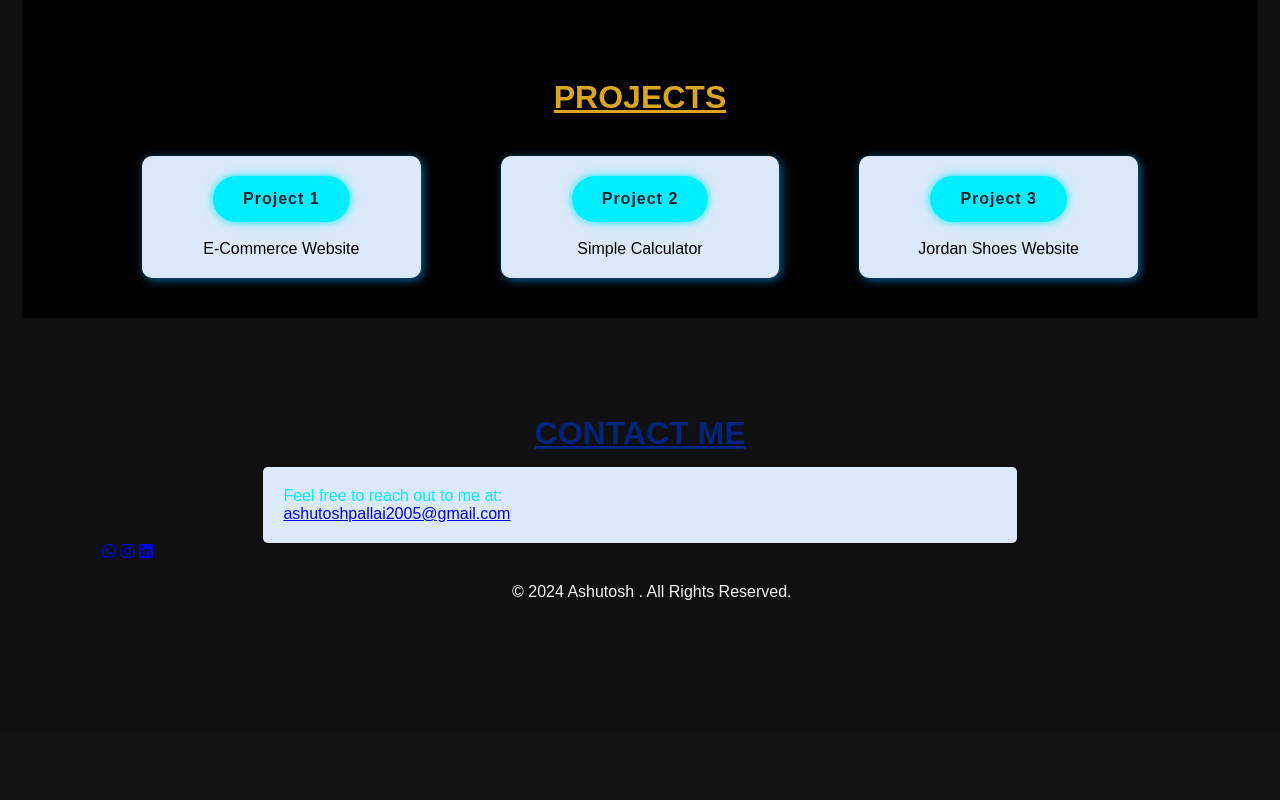
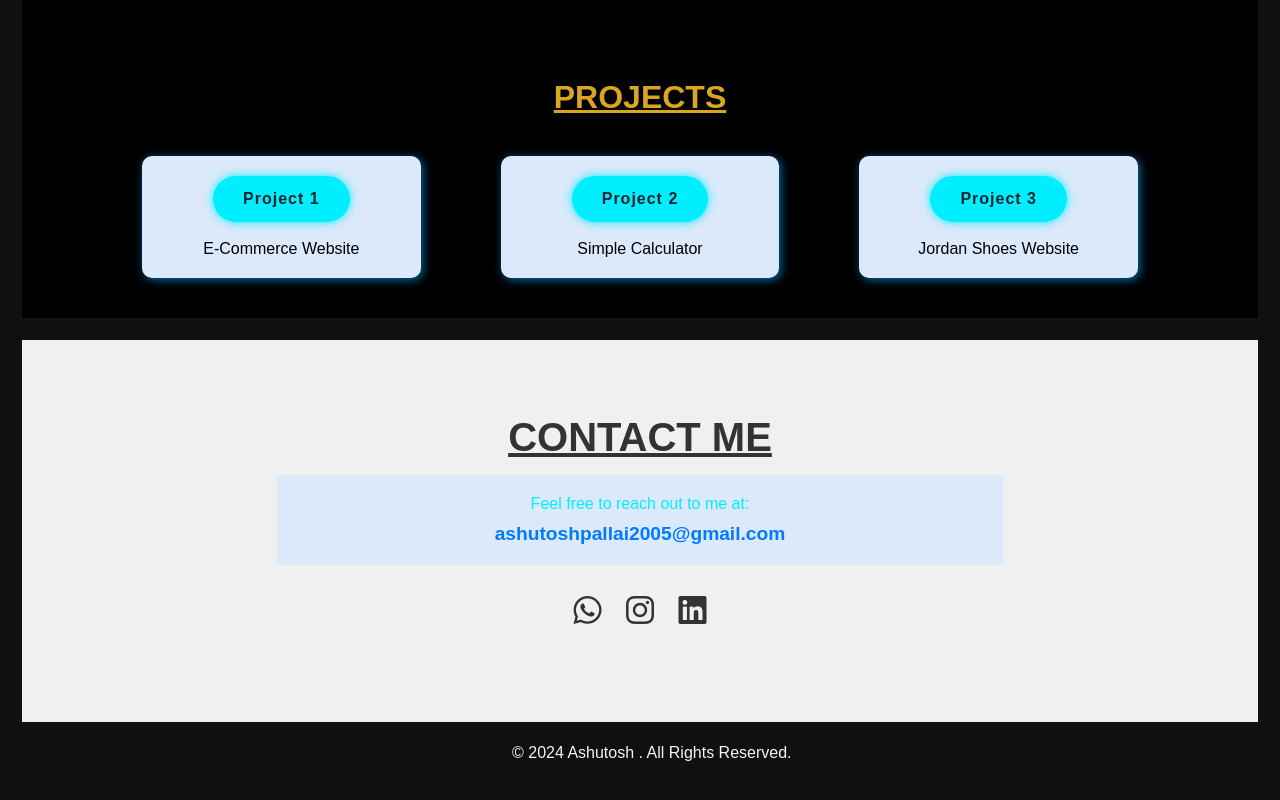
Before and after one commit to ashutoshpallai/Code-Soft, a plain HTML site: page Portfolio Web/index.html in a window 1280 px wide. Shown: the part 2618-3418 px from the top of the page. Before the commit the page ends 3351 px from the top, so only its background shows below. Drawn offline with nearby package versions, Linux system fonts and the light colour scheme.

Commit message:
Update style.css

```diff
--- a/Portfolio Web/style.css
+++ b/Portfolio Web/style.css
@@ -886,3 +886,70 @@ animation-delay:  1s;
     font-size: 16px;
     font-weight: 400;
 }
+.contactme {
+    text-align: center;
+    padding: 80px 20px;
+    background-color: #f0f0f0;
+    opacity: 0;
+    transform: translateY(30px);
+    animation: fadeInUp 1s ease-in-out forwards;
+}
+
+@keyframes fadeInUp {
+    from {
+        opacity: 0;
+        transform: translateY(30px);
+    }
+    to {
+        opacity: 1;
+        transform: translateY(0);
+    }
+}
+
+.contactme-main {
+    font-size: 2.5rem;
+    color: #333;
+    animation: fadeIn 2s ease-in-out;
+}
+
+.email-link {
+    display: inline-block;
+    margin-top: 10px;
+    font-size: 1.2rem;
+    font-weight: bold;
+    color: #007bff;
+    text-decoration: none;
+    transition: transform 0.3s ease-in-out, color 0.3s;
+}
+
+.email-link:hover {
+    transform: scale(1.1);
+    color: #ff5722;
+}
+
+.contact-icons {
+    margin-top: 20px;
+}
+
+.contact-icon {
+    display: inline-block;
+    font-size: 2rem;
+    margin: 10px;
+    color: #333;
+    transition: transform 0.3s ease-in-out, color 0.3s;
+    animation: float 2s infinite ease-in-out alternate;
+}
+
+.contact-icon:hover {
+    transform: scale(1.2);
+    color: #ff5722;
+}
+
+@keyframes float {
+    from {
+        transform: translateY(0);
+    }
+    to {
+        transform: translateY(-5px);
+    }
+}
```
